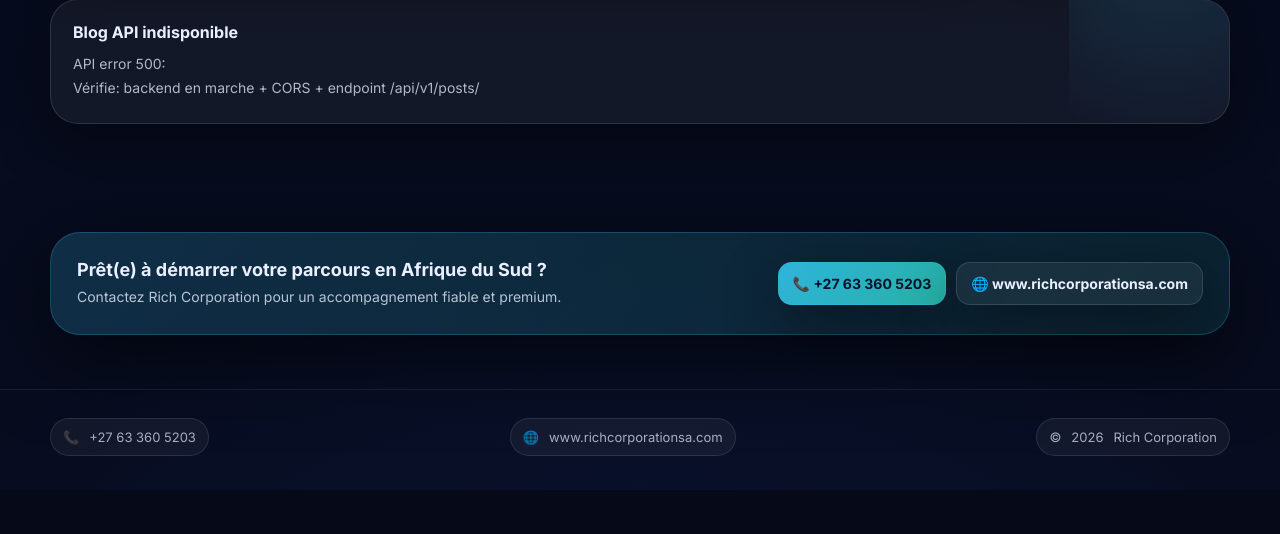
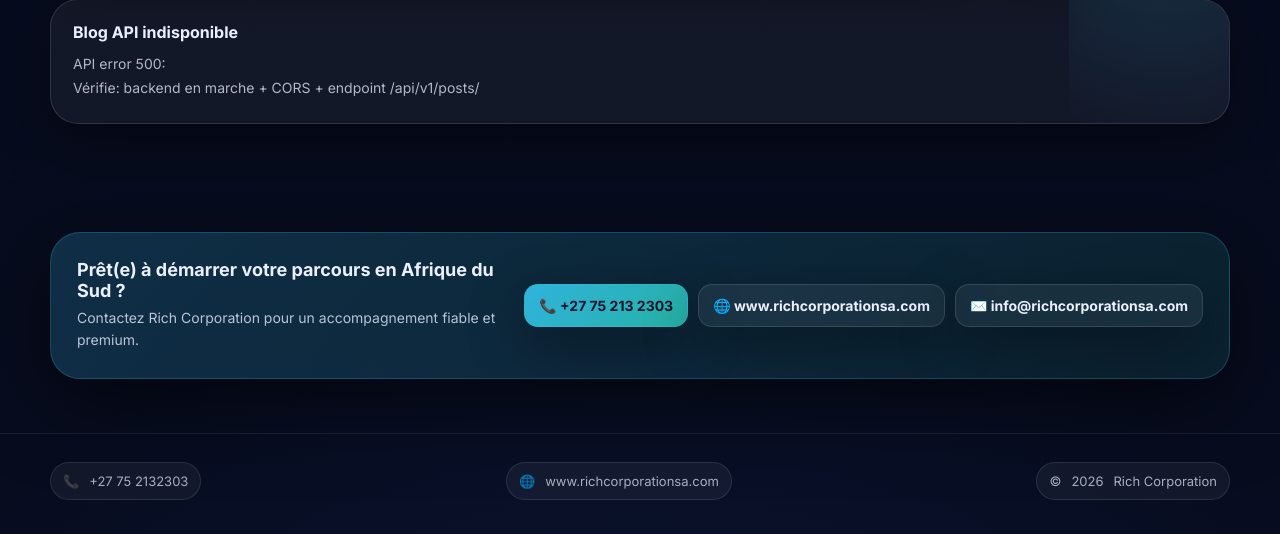
Before and after one commit to Kabasele754/RichCorporation, a Django app: page / in a window 1280 px wide. Shown: the part 2082-2616 px from the top of the page. Before the commit the page ends 2572 px from the top, so only its background shows below. Run offline with Django 4.2, Linux system fonts and the light colour scheme; data that the repository does not hold is empty; parts of the project's set-up code (start-up, migrations or seed data) failed here and were passed over.

Commit message:
update info richcorporation

```diff
--- a/templates/website/index.html
+++ b/templates/website/index.html
@@ -19,7 +19,7 @@
   <meta name="googlebot" content="index, follow" />
 
   <!-- Canonical -->
-  <link rel="canonical" href="https://www.richcorporation.co.za/" />
+  <link rel="canonical" href="https://www.richcorporationsa.com/" />
 
   <!-- Keywords (optionnel) -->
   <meta name="keywords" content="Étudier en Afrique du Sud, inscription université Afrique du Sud, visa étudiant, VFS Global, logement étudiant, assurance médicale Afrique du Sud, accompagnement étudiants, Rich Corporation" />
@@ -453,7 +453,7 @@
 
         <div class="navActions">
           <button class="btn small" id="langToggle" type="button">FR</button>
-          <a class="btn" href="tel:+27633605203" id="callBtn">Appeler</a>
+          <a class="btn" href="tel:+27752132303" id="callBtn">Appeler</a>
           <a class="btn primary" href="#contact" id="ctaBtn">Demander un accompagnement</a>
           <button class="iconBtn" id="openDrawer" aria-label="Ouvrir le menu">☰</button>
         </div>
@@ -479,7 +479,7 @@
       <a href="#news" id="dNews">Actualités</a>
       <a href="#contact" id="dContact">Contact</a>
       <button class="btn small" id="langToggle2" type="button" style="margin-top:12px; width:100%; justify-content:center;">FR</button>
-      <a class="btn primary" href="tel:+27633605203" style="margin-top:10px;justify-content:center;">📞 +27 63 360 5203</a>
+      <a class="btn primary" href="tel:+27752132303" style="margin-top:10px;justify-content:center;">📞 +27 75 213 2303</a>
       <a class="btn" href="https://www.richcorporationsa.com" target="_blank" rel="noopener" style="justify-content:center;">🌐 richcorporationsa.com</a>
     </div>
   </aside>
@@ -638,8 +638,9 @@
             <p id="contactP">Contactez Rich Corporation pour un accompagnement fiable et premium.</p>
           </div>
           <div class="ctaActions">
-            <a class="btn primary" href="tel:+27633605203">📞 +27 63 360 5203</a>
+            <a class="btn primary" href="tel:+27752132303">📞 +27 75 213 2303</a>
             <a class="btn" href="https://www.richcorporationsa.com" target="_blank" rel="noopener">🌐 www.richcorporationsa.com</a>
+            <a href="mailto:info@richcorporationsa.com" class="btn">✉️ info@richcorporationsa.com</a>
           </div>
         </div>
       </div>
@@ -648,7 +649,7 @@
     <footer>
       <div class="container">
         <div class="footerGrid">
-          <div class="pill">📞 <span>+27 63 360 5203</span></div>
+          <div class="pill">📞 <span>+27 75 2132303</span></div>
           <div class="pill">🌐 <span>www.richcorporationsa.com</span></div>
           <div class="pill">© <span id="year"></span> Rich Corporation</div>
         </div>
@@ -658,7 +659,7 @@
 
   <!-- WhatsApp Floating -->
   <a class="waFloat"
-     href="https://wa.me/27633605203?text=Bonjour%20Rich%20Corporation%2C%20j%27aimerais%20des%20infos%20sur%20les%20inscriptions%20et%20le%20visa."
+     href="https://wa.me/27752132303?text=Bonjour%20Rich%20Corporation%2C%20j%27aimerais%20des%20infos%20sur%20les%20inscriptions%20et%20le%20visa."
      target="_blank" rel="noopener" aria-label="WhatsApp">
     <div class="waIcon" aria-hidden="true">
       <!-- WhatsApp SVG -->
```
